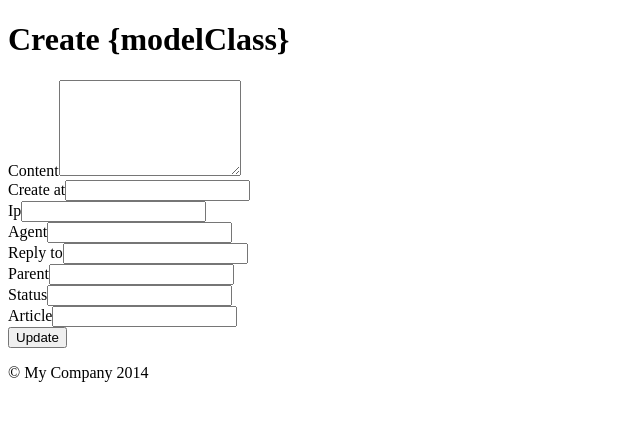
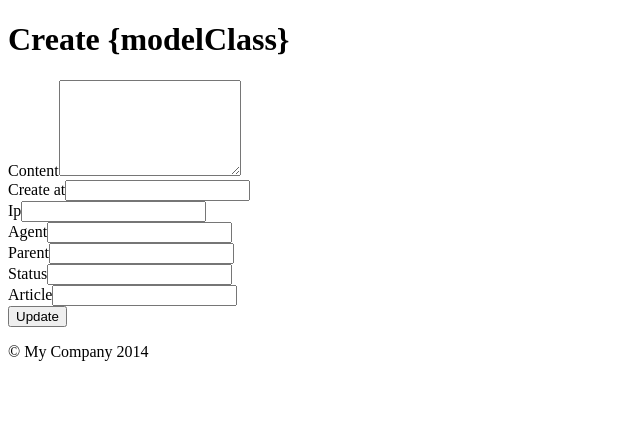
Before and after one commit to heartshare/yii2_blog, a Yii app: template backend/views/article-comments/create.php in a window 1280 px wide. Shown: the top 421 px of the page, without its empty margins (0-640 px from the left). Run offline with PHP 8.4 and a stand-in for Yii, Linux system fonts and the light colour scheme; the template is opened without the code that fills it, so the values that code supplies are empty; form fields are guessed from the names that the template uses; some libraries are stand-ins or nearby versions.

Commit message:
删除了一个不存在的字段

```diff
--- a/backend/views/article-comments/_form.php
+++ b/backend/views/article-comments/_form.php
@@ -20,8 +20,6 @@ use yii\widgets\ActiveForm;
 
     <?= $form->field($model, 'agent')->textInput(['maxlength' => 255]) ?>
 
-    <?= $form->field($model, 'reply_to')->textInput(['maxlength' => 10]) ?>
-
     <?= $form->field($model, 'parent_id')->textInput(['maxlength' => 20]) ?>
 
     <?= $form->field($model, 'status')->textInput() ?>
```
